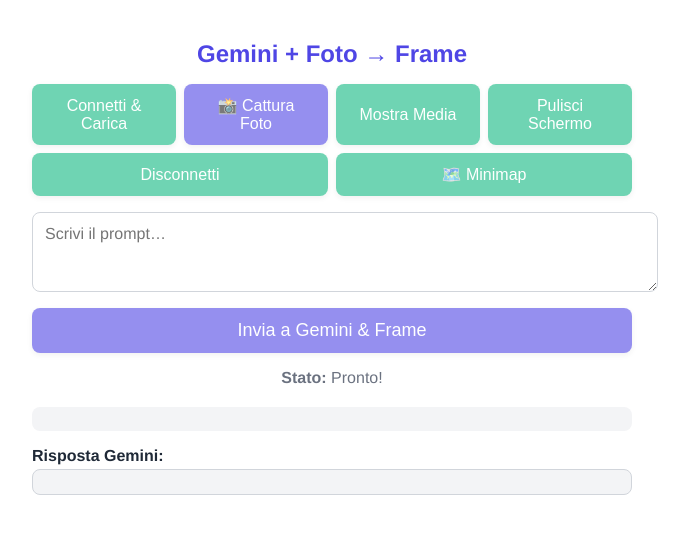
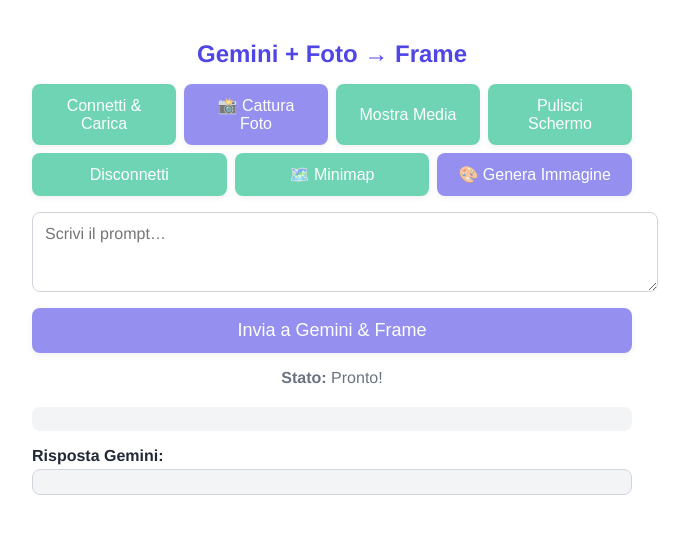
Before and after one commit to markinkus/markinkus.github.io, a React (Vite) app: page / in a window 1280 px wide. Shown: the top 534 px of the page, without its empty margins (308-997 px from the left). Built offline with nearby package versions, Linux system fonts and the light colour scheme.

Commit message:
feat: update image loading method and add image generation feature
- Changed the image loading process to use DataURL for better CORS handling.
- Added a new function to generate images using Pollinations API and send them via BLE.
- Introduced a button in the UI to trigger image generation.

```diff
--- a/src/App.tsx
+++ b/src/App.tsx
@@ -231,19 +231,32 @@ export default function App() {
           const blob = await resp.blob();
           addLog("✔ mappa scaricata");
 
-          // 2) Disegna mappa + freccia bussola su canvas
-          const img = await new Promise<HTMLImageElement>((res) => {
+
+      // 2) Disegna mappa + freccia bussola su canvas VIA DataURL
+      const dataUrl = await new Promise<string>((res, rej) => {
+        const fr = new FileReader();
+        fr.onload = () => res(fr.result as string);
+        fr.onerror = () => rej(new Error("FileReader error"));
+        fr.readAsDataURL(blob);
+      });
+      addLog("✔ blob→DataURL");
+
+      // carica immagine da DataURL (no CORS issues)
+      const img = await new Promise<HTMLImageElement>((res, rej) => {
         const i = new Image();
-            i.crossOrigin = "anonymous";
         i.onload = () => res(i);
-            i.src = URL.createObjectURL(blob);
+        i.onerror = () => rej(new Error("image load failed"));
+        i.src = dataUrl;
       });
+      addLog("✔ immagine caricata da DataURL");
+
+      // ora disegniamo nel canvas
       const canvas = document.createElement("canvas");
       canvas.width = canvas.height = 200;
       const ctx = canvas.getContext("2d")!;
       ctx.drawImage(img, 0, 0, 200, 200);
 
-          // freccia rossa al centro che punta a `heading`
+      // freccia rossa al centro
       ctx.save();
       ctx.translate(100, 100);
       ctx.rotate((heading * Math.PI) / 180);
@@ -297,6 +310,48 @@ export default function App() {
         setMapLoading(false);
       }
     );
+  };
+/** 5) Genera immagine con Pollinations e inviala su Frame */
+const handleGenerateImage = async () => {
+  if (!frame) {
+    setStatus("Connetti prima gli occhiali!");
+    return;
+  }
+  setStatus("Generazione immagine…");
+  addLog("▶ handleGenerateImage");
+
+  try {
+    // 1) Chiedi a Pollinations un’immagine basata sul prompt testuale
+    const pollUrl = `https://image.pollinations.ai/prompt/${encodeURIComponent(prompt || "abstract art")}`;
+    const pollRes = await fetch(pollUrl);
+    if (!pollRes.ok) throw new Error("Errore Pollinations");
+    const imgBlob = await pollRes.blob();
+    addLog("✔ immagine generata");
+
+    // 2) (Opzionale) Mostra preview su pagina
+    const previewUrl = URL.createObjectURL(imgBlob);
+    setPhotoUrl(previewUrl);
+    setShowPhoto(true);
+
+    // 3) Carica i dati e crea ArrayBuffer
+    const arrayBuffer = await imgBlob.arrayBuffer();
+
+    // 4) Quantizza a 16 colori con TxSprite
+    const sprite = await TxSprite.fromImageBytes(arrayBuffer, /* maxPixels? */ undefined, /* compress? */ false);
+    const isb    = new TxImageSpriteBlock(sprite, /* spriteLineHeight= */ 20);
+
+    // 5) Invia in blocchi via BLE
+    setStatus("Invio immagine su Frame…");
+    await frame.sendMessage(0x20, isb.pack());
+    for (const slice of isb.spriteLines) {
+      await frame.sendMessage(0x20, slice.pack());
+    }
+    addLog("✔ immagine inviata agli occhiali");
+    setStatus("Immagine Pollinations mostrata su occhiali!");
+  } catch (err: any) {
+    addLog("✖ handleGenerateImage error: " + err.message);
+    setStatus("Errore generazione immagine: " + err.message);
+  }
 };
 
  // STYLE OBJECTS
@@ -480,6 +535,16 @@ export default function App() {
         >
           {mapLoading ? "Caricamento…" : "🗺️ Minimap"}
         </button>
+         <button
+          onClick={handleGenerateImage}
+          disabled={!frame || !prompt}
+          style={{
+            ...styles.btnPrimary,
+            ...(!frame || !prompt ? styles.btnDisabled : {})
+          }}
+        >
+          🎨 Genera Immagine
+        </button>
       </div>
 
       {photoUrl && showPhoto && (
```
Also changed, not shown: 3 other files (tests, documents, lock files or other folders). Lines whose indentation alone changed are shown as unchanged.
